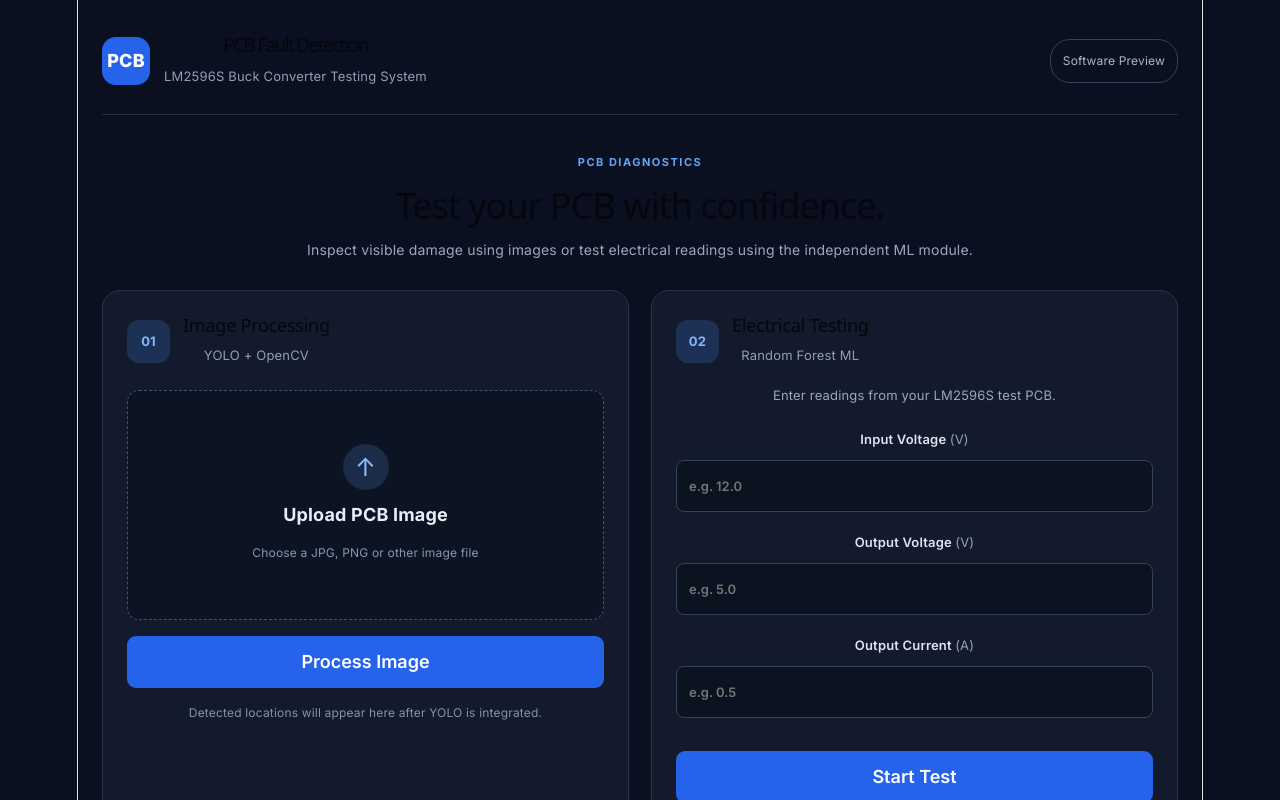
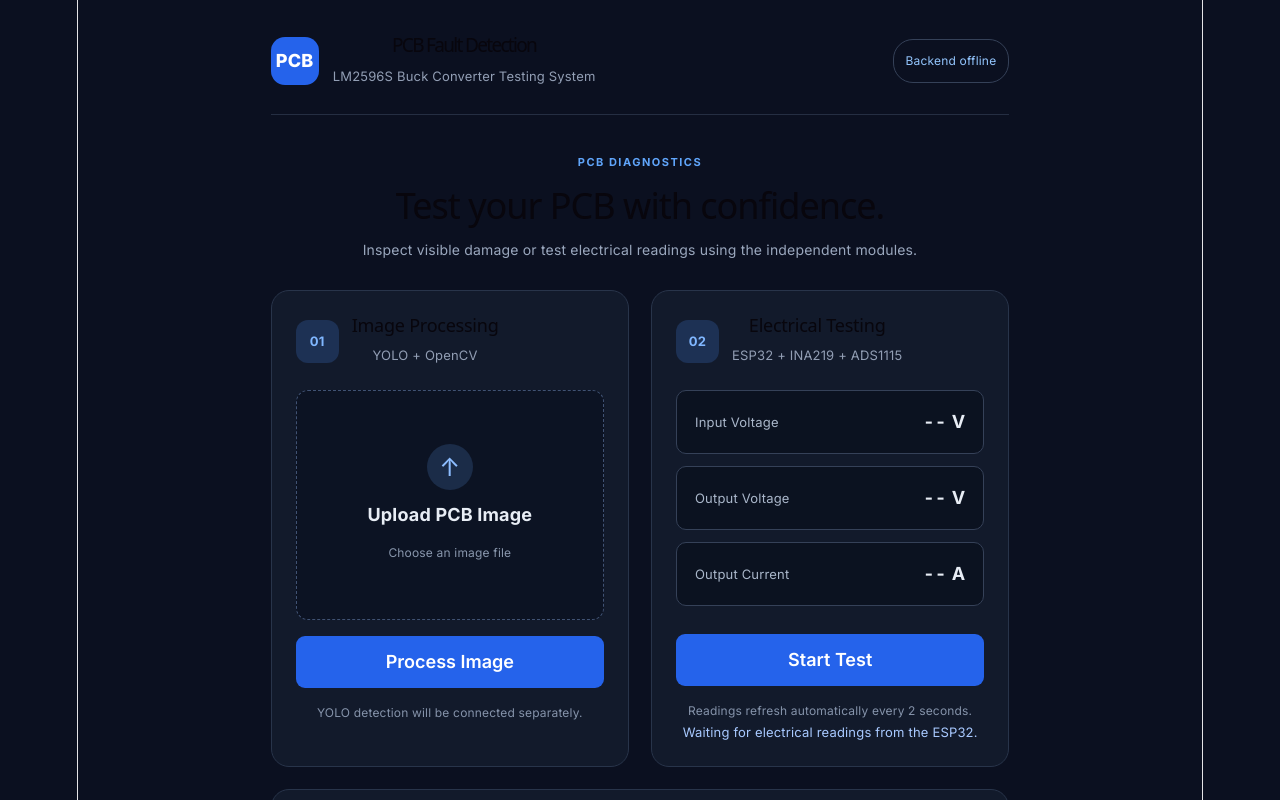
Before and after one commit to Bhuvan-HC/PCB-Fault-Detection-LM2596S, a React app in the folder frontend/: page / in a window 1280 px wide. Both pictures are taken after a click on the button "Start Test". Shown: the top 800 px of the page. Built offline with nearby package versions, Linux system fonts and the light colour scheme; no server answers; the HTML template or start-up script is replaced by a standard one.

Commit message:
Connect dashboard to FastAPI readings API

```diff
--- a/frontend/src/App.css
+++ b/frontend/src/App.css
@@ -315,3 +315,30 @@ footer {
     flex-direction: column;
   }
 }
+
+.reading-card {
+  display: flex;
+  justify-content: space-between;
+  align-items: center;
+  gap: 12px;
+  margin-bottom: 12px;
+  padding: 18px;
+  background: #0b1220;
+  border: 1px solid #354158;
+  border-radius: 10px;
+}
+
+.reading-card span {
+  color: #aab7ca;
+  font-size: 13px;
+}
+
+.reading-card strong {
+  color: #e8edf5;
+  font-size: 18px;
+  font-variant-numeric: tabular-nums;
+}
+
+.connection {
+  color: #93c5fd;
+}
--- a/frontend/src/App.jsx
+++ b/frontend/src/App.jsx
@@ -1,15 +1,35 @@
 
-import { useState } from 'react'
+import { useEffect, useState } from 'react'
 import './App.css'
+
+const API_URL = 'http://localhost:8000'
 
 function App() {
   const [image, setImage] = useState(null)
   const [preview, setPreview] = useState(null)
   const [imageMessage, setImageMessage] = useState('')
-  const [vin, setVin] = useState('')
-  const [vout, setVout] = useState('')
-  const [current, setCurrent] = useState('')
-  const [result, setResult] = useState(null)
+  const [readings, setReadings] = useState(null)
+  const [connection, setConnection] = useState('Connecting...')
+  const [testMessage, setTestMessage] = useState('')
+
+  async function fetchReadings() {
+    try {
+      const response = await fetch(`${API_URL}/api/readings`)
+      if (!response.ok) throw new Error('API unavailable')
+
+      const data = await response.json()
+      setReadings(data)
+      setConnection(data.connected ? 'Connected' : 'Waiting for ESP32')
+    } catch {
+      setConnection('Backend offline')
+    }
+  }
+
+  useEffect(() => {
+    fetchReadings()
+    const timer = setInterval(fetchReadings, 2000)
+    return () => clearInterval(timer)
+  }, [])
 
   function handleImageUpload(event) {
     const file = event.target.files?.[0]
@@ -29,24 +49,28 @@ function App() {
     }
 
     setImageMessage(
-      'Image uploaded. YOLO detection will be available after model integration.'
+      'Image uploaded. YOLO detection will be enabled after model integration.'
     )
   }
 
-  function startTest() {
-    if (vin === '' || vout === '' || current === '') {
-      setResult({
-        status: 'INCOMPLETE',
-        message: 'Enter all three electrical readings.',
-      })
+  async function startTest() {
+    await fetchReadings()
+
+    if (!readings?.connected) {
+      setTestMessage('Waiting for electrical readings from the ESP32.')
       return
     }
 
-    setResult({
-      status: 'READY',
-      message: 'Readings captured. ML prediction will be available after model integration.',
-    })
+    setTestMessage(
+      'Readings received. Random Forest prediction will be enabled after model integration.'
+    )
   }
+
+  const hasReadings =
+    readings?.connected &&
+    readings.vin !== null &&
+    readings.vout !== null &&
+    readings.current !== null
 
   return (
     <main className="dashboard">
@@ -56,15 +80,15 @@ function App() {
           <h1>PCB Fault Detection</h1>
           <p>LM2596S Buck Converter Testing System</p>
         </div>
-        <span className="connection">Software Preview</span>
+        <span className="connection">{connection}</span>
       </header>
 
       <section className="welcome">
         <p className="eyebrow">PCB DIAGNOSTICS</p>
         <h2>Test your PCB with confidence.</h2>
         <p>
-          Inspect visible damage using images or test electrical
-          readings using the independent ML module.
+          Inspect visible damage or test electrical readings
+          using the independent modules.
         </p>
       </section>
 
@@ -80,12 +104,16 @@ function App() {
 
           <label className="upload-area">
             {preview ? (
-              <img className="pcb-preview" src={preview} alt="Uploaded PCB" />
+              <img
+                className="pcb-preview"
+                src={preview}
+                alt="Uploaded PCB"
+              />
             ) : (
               <>
                 <span className="upload-icon">↑</span>
                 <strong>Upload PCB Image</strong>
-                <span>Choose a JPG, PNG or other image file</span>
+                <span>Choose an image file</span>
               </>
             )}
             <input
@@ -99,12 +127,10 @@ function App() {
             Process Image
           </button>
 
-          {imageMessage && (
-            <p className="message">{imageMessage}</p>
-          )}
+          {imageMessage && <p className="message">{imageMessage}</p>}
 
           <p className="hint">
-            Detected locations will appear here after YOLO is integrated.
+            YOLO detection will be connected separately.
           </p>
         </section>
 
@@ -113,58 +139,46 @@ function App() {
             <span className="number">02</span>
             <div>
               <h2>Electrical Testing</h2>
-              <p>Random Forest ML</p>
+              <p>ESP32 + INA219 + ADS1115</p>
             </div>
           </div>
 
-          <p className="section-description">
-            Enter readings from your LM2596S test PCB.
-          </p>
+          <div className="reading-card">
+            <span>Input Voltage</span>
+            <strong>
+              {readings?.vin != null
+                ? `${Number(readings.vin).toFixed(2)} V`
+                : '-- V'}
+            </strong>
+          </div>
 
-          <label className="field">
-            Input Voltage <span>(V)</span>
-            <input
-              type="number"
-              step="any"
-              min="0"
-              placeholder="e.g. 12.0"
-              value={vin}
-              onChange={(e) => setVin(e.target.value)}
-            />
-          </label>
+          <div className="reading-card">
+            <span>Output Voltage</span>
+            <strong>
+              {readings?.vout != null
+                ? `${Number(readings.vout).toFixed(2)} V`
+                : '-- V'}
+            </strong>
+          </div>
 
-          <label className="field">
-            Output Voltage <span>(V)</span>
-            <input
-              type="number"
-              step="any"
-              min="0"
-              placeholder="e.g. 5.0"
-              value={vout}
-              onChange={(e) => setVout(e.target.value)}
-            />
-          </label>
-
-          <label className="field">
-            Output Current <span>(A)</span>
-            <input
-              type="number"
-              step="any"
-              min="0"
-              placeholder="e.g. 0.5"
-              value={current}
-              onChange={(e) => setCurrent(e.target.value)}
-            />
-          </label>
+          <div className="reading-card">
+            <span>Output Current</span>
+            <strong>
+              {readings?.current != null
+                ? `${Number(readings.current).toFixed(3)} A`
+                : '-- A'}
+            </strong>
+          </div>
 
           <button className="primary-button" onClick={startTest}>
             Start Test
           </button>
 
           <p className="hint">
-            ML prediction will activate after the backend and trained model
-            are connected. Manual readings do not represent live sensors.
+            Readings refresh automatically every 2 seconds.
           </p>
+
+          {testMessage && <p className="message">{testMessage}</p>}
         </section>
       </div>
 
@@ -172,17 +186,17 @@ function App() {
         <div>
           <p className="eyebrow">TEST SUMMARY</p>
           <h2>Test Result</h2>
-          <p>
-            Image analysis and electrical testing operate independently.
-          </p>
+          <p>Electrical testing and image processing are independent.</p>
         </div>
 
         <div className="result-status">
           <span className="status-dot" />
-          <strong>
-            {result?.status ?? 'WAITING'}
-          </strong>
-          {result && <p>{result.message}</p>}
+          <strong>{hasReadings ? 'READINGS AVAILABLE' : 'WAITING'}</strong>
+          <p>
+            {hasReadings
+              ? 'Electrical readings received. ML prediction is not connected yet.'
+              : 'Waiting for valid electrical readings.'}
+          </p>
         </div>
       </section>
 
```
Also changed, not shown: 1 other file (tests, documents, lock files or other folders).
